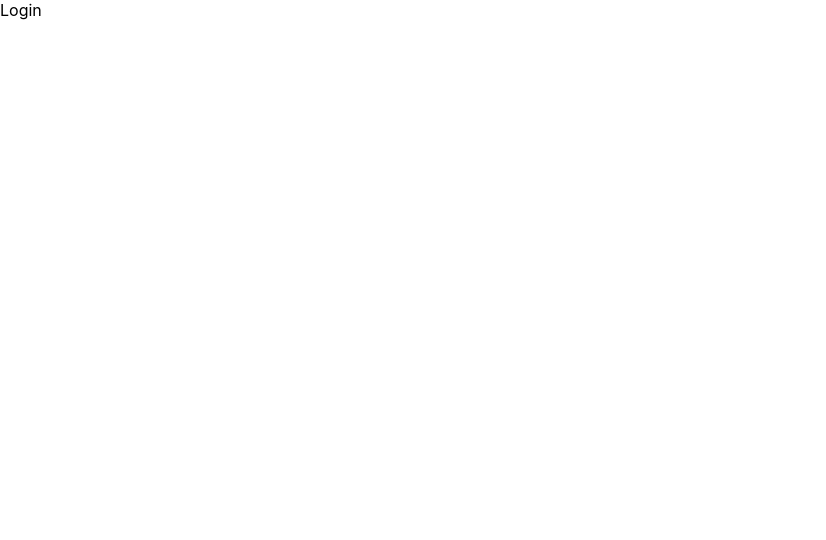
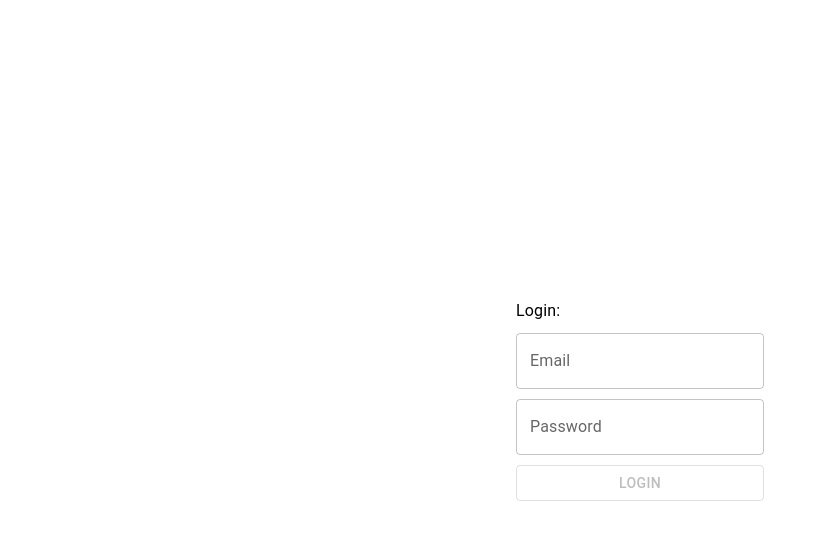
Before and after one commit to levydlior/Task-App, a React (Create React App) app: page /login in a window 1280 px wide. Shown: the top 540 px of the page, without its empty margins (0-826 px from the left). Built offline with nearby package versions, Linux system fonts and the light colour scheme.

Commit message:
add login page

```diff
--- a/package.json
+++ b/package.json
@@ -5,7 +5,9 @@
   "dependencies": {
     "@emotion/react": "^11.14.0",
     "@emotion/styled": "^11.14.0",
+    "@hookform/resolvers": "^5.0.1",
     "@mui/material": "^7.0.2",
+    "@tanstack/react-query": "^5.72.2",
     "@testing-library/dom": "^10.4.0",
     "@testing-library/jest-dom": "^6.6.3",
     "@testing-library/react": "^16.3.0",
@@ -17,10 +19,12 @@
     "axios": "^1.8.4",
     "react": "^19.1.0",
     "react-dom": "^19.1.0",
+    "react-hook-form": "^7.55.0",
     "react-router-dom": "^7.5.0",
     "react-scripts": "5.0.1",
     "typescript": "^4.9.5",
-    "web-vitals": "^2.1.4"
+    "web-vitals": "^2.1.4",
+    "yup": "^1.6.1"
   },
   "scripts": {
     "start": "react-scripts start",
--- a/src/App.tsx
+++ b/src/App.tsx
@@ -1,12 +1,22 @@
 import React from "react";
 import AuthProvider from "./auth/AuthProvider";
 import Routes from "./routes/Routes";
+import { QueryClient, QueryClientProvider } from "@tanstack/react-query";
+import { Box } from "@mui/material";
+
+const queryClient = new QueryClient();
 
 function App() {
   return (
-    <AuthProvider>
-      <Routes />
-    </AuthProvider>
+    <React.StrictMode>
+      <QueryClientProvider client={queryClient}>
+        <AuthProvider>
+          <Box display="flex" width="100%" height="100vh">
+            <Routes />
+          </Box>
+        </AuthProvider>
+      </QueryClientProvider>
+    </React.StrictMode>
   );
 }
 
--- /dev/null
+++ b/src/forms/LoginForm.tsx
@@ -0,0 +1,88 @@
+import { FormProvider, useForm } from "react-hook-form";
+import * as Yup from "yup";
+import { yupResolver } from "@hookform/resolvers/yup";
+import { Button, TextField } from "@mui/material";
+import axios from "axios";
+import { useMutation } from "@tanstack/react-query";
+import { useAuth } from "../auth/AuthProvider";
+
+const LoginSchema = Yup.object().shape({
+  email: Yup.string().required().email(),
+  password: Yup.string().required(),
+});
+
+type LoginFormType = {
+  email: string;
+  password: string;
+};
+
+const login = async (data: LoginFormType) => {
+  const response = await axios.post("http://localhost:3001/auth/login", data);
+  return response.data;
+};
+
+function LoginForm() {
+  const methods = useForm<LoginFormType>({
+    resolver: yupResolver(LoginSchema),
+    values: { email: "", password: "" },
+  });
+  const { setToken } = useAuth();
+
+  const {
+    handleSubmit,
+    formState: { errors, isSubmitting, isDirty },
+  } = methods;
+
+  const loginMutation = useMutation({
+    mutationFn: login,
+    onSuccess: (data) => {
+      setToken(data.token);
+    },
+    onError: () => {
+      methods.setError("email", {
+        type: "manual",
+        message: "Invalid email or password",
+      });
+    },
+  });
+
+  const onSubmit = async (data: LoginFormType) => {
+    loginMutation.mutate(data);
+  };
+  return (
+    <FormProvider {...methods}>
+      <form
+        onSubmit={handleSubmit(onSubmit)}
+        style={{
+          display: "flex",
+          flexDirection: "column",
+          justifyContent: "center",
+          gap: "10px",
+        }}
+      >
+        <TextField
+          label="Email"
+          {...methods.register("email")}
+          error={!!errors.email}
+          helperText={errors.email?.message}
+        />
+        <TextField
+          label="Password"
+          type="password"
+          {...methods.register("password")}
+          error={!!errors.password}
+          helperText={errors.password?.message}
+        />
+        <Button
+          type="submit"
+          disabled={isSubmitting || !isDirty}
+          variant="outlined"
+        >
+          Login
+        </Button>
+      </form>
+    </FormProvider>
+  );
+}
+
+export default LoginForm;
--- a/src/pages/Login.tsx
+++ b/src/pages/Login.tsx
@@ -1,9 +1,27 @@
-import React from 'react'
+import { Box, Stack, Typography } from "@mui/material";
+import LoginForm from "../forms/LoginForm";
 
 function Login() {
+
   return (
-    <div>Login</div>
-  )
+    <Box
+      display="flex"
+      justifyContent="center"
+      width="100%"
+      alignContent="center"
+    >
+      <Stack height="100%" justifyContent="center" spacing="10px">
+        <Typography
+          sx={{
+            color: "black",
+          }}
+        >
+          Login:
+        </Typography>
+        <LoginForm />
+      </Stack>
+    </Box>
+  );
 }
 
-export default Login
+export default Login;
```
Also changed, not shown: 1 other file (tests, documents, lock files or other folders).
